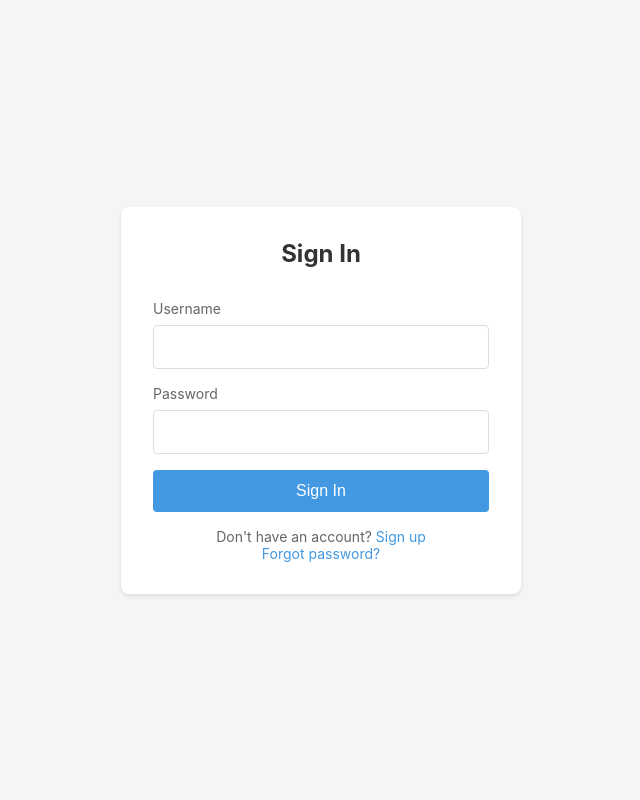
After one commit to phanhoang1366/DBLab-OneXWeb, a Django app: page /accounts/login/ in a window 1280 px wide. The commit adds this page. Shown: the whole page, without its empty margins (319-959 px from the left). Run offline with Django 5.2, Linux system fonts and the light colour scheme.

Commit message:
Implement user authentication with signup and login functionality; update database settings to use environment variables; enhance UI with a sticky header and improved styling.

```diff
--- a/onexweb/apps.py
+++ b/onexweb/apps.py
@@ -1,6 +1,6 @@
 from django.apps import AppConfig
 
-
+# Disclaimer: The name, "OneXWeb", is not affiliated with a certain gambling website or any other entity.
 class OnexwebConfig(AppConfig):
     default_auto_field = 'django.db.models.BigAutoField'
     name = 'onexweb'
--- a/onexweb/templates/onexweb/index.html
+++ b/onexweb/templates/onexweb/index.html
@@ -147,13 +147,13 @@
         <div class="user-actions" style="display: flex; align-items: center; gap: 10px; min-width: 120px; justify-content: flex-end;">
             {% if user.is_authenticated %}
                 <span style="margin-right: 8px;">Hi, {{ user.username }}</span>
-                <form method="post" style="display:inline;"><!-- action="% url 'logout' %" -->
+                <form method="post" style="display:inline;" action="{% url 'logout' %}">
                     {% csrf_token %}
                     <button type="submit" style="background: none; color: #007bff; border: none; cursor: pointer; padding: 0;">Logout</button>
                 </form>
             {% else %}
                 <a href="{% url 'login' %}">Login</a>
-                <a href="{% url 'register' %}">Register</a>
+                <a href="{% url 'signup' %}">Register</a>
             {% endif %}
         </div>
     </div>
--- /dev/null
+++ b/onexweb/templates/registration/login.html
@@ -0,0 +1,138 @@
+<!DOCTYPE html>
+<html lang="en">
+<head>
+    <meta charset="UTF-8">
+    <meta name="viewport" content="width=device-width, initial-scale=1.0">
+    <title>Sign In</title>
+    <style>
+        * {
+            margin: 0;
+            padding: 0;
+            box-sizing: border-box;
+        }
+
+        body {
+            font-family: -apple-system, BlinkMacSystemFont, 'Segoe UI', Roboto, Oxygen, Ubuntu, Cantarell, sans-serif;
+            background: #f5f5f5;
+            display: flex;
+            align-items: center;
+            justify-content: center;
+            min-height: 100vh;
+            padding: 1rem;
+        }
+
+        .form-container {
+            background: white;
+            padding: 2rem;
+            border-radius: 8px;
+            box-shadow: 0 2px 4px rgba(0, 0, 0, 0.1);
+            width: 100%;
+            max-width: 400px;
+        }
+
+        .form-title {
+            text-align: center;
+            margin-bottom: 2rem;
+            color: #333;
+            font-size: 1.5rem;
+        }
+
+        .form-group {
+            margin-bottom: 1rem;
+        }
+
+        .form-label {
+            display: block;
+            margin-bottom: 0.5rem;
+            color: #666;
+            font-size: 0.875rem;
+        }
+
+        .form-input {
+            width: 100%;
+            padding: 0.75rem;
+            border: 1px solid #ddd;
+            border-radius: 4px;
+            font-size: 1rem;
+            transition: border-color 0.2s;
+        }
+
+        .form-input:focus {
+            outline: none;
+            border-color: #4299e1;
+        }
+
+        .form-button {
+            width: 100%;
+            padding: 0.75rem;
+            background: #4299e1;
+            color: white;
+            border: none;
+            border-radius: 4px;
+            font-size: 1rem;
+            cursor: pointer;
+            transition: background 0.2s;
+        }
+
+        .form-button:hover {
+            background: #3182ce;
+        }
+
+        .form-footer {
+            margin-top: 1rem;
+            text-align: center;
+            font-size: 0.875rem;
+            color: #666;
+        }
+
+        .form-link {
+            color: #4299e1;
+            text-decoration: none;
+        }
+
+        .form-link:hover {
+            text-decoration: underline;
+        }
+
+        .error-message {
+            color: #e53e3e;
+            font-size: 0.875rem;
+            margin-top: 0.5rem;
+        }
+    </style>
+</head>
+<body>
+    <div class="form-container">
+        <h1 class="form-title">Sign In</h1>
+
+        <form method="POST">
+            {% csrf_token %}
+
+            {% if form.non_field_errors %}
+                <div class="error-message">
+                    {% for error in form.non_field_errors %}
+                        {{ error }}
+                    {% endfor %}
+                </div>
+            {% endif %}
+
+            <div class="form-group">
+                <label for="username" class="form-label">Username</label>
+                <input type="text" id="username" name="username" class="form-input" required>
+            </div>
+
+            <div class="form-group">
+                <label for="password" class="form-label">Password</label>
+                <input type="password" id="password" name="password" class="form-input" required>
+            </div>
+
+            <button type="submit" class="form-button">Sign In</button>
+        </form>
+
+        <div class="form-footer">
+            <p>Don't have an account? <a href="{% url 'signup' %}" class="form-link">Sign up</a></p>
+            <p><a href="{% url 'password_reset' %}" class="form-link">Forgot password?</a></p>
+        </div>
+    </div>
+</body>
+</html>
--- a/onexweb/urls.py
+++ b/onexweb/urls.py
@@ -1,11 +1,13 @@
 from django.conf import settings
 from django.conf.urls.static import static
-from django.urls import path
+from django.urls import include, path
 
 from . import views
 
 urlpatterns = [
     path("", views.IndexView.as_view(), name="index"),
+    path("accounts/", include("django.contrib.auth.urls")),  # new
+    path("accounts/signup/", views.SignUpView.as_view(), name="signup"),
     path("novel/<int:pk>/", views.NovelDetailView.as_view(), name="novel_detail"),
     path("search/", views.NovelListView.as_view(), name="novel_list"),
     path("authors/", views.AuthorListView.as_view(), name="author_list"),
@@ -13,4 +15,5 @@ urlpatterns = [
     path("genres/", views.GenreListView.as_view(), name="genre_list"),
     path("genres/<int:pk>/", views.GenreDetailView.as_view(), name="genre_detail"),
     path("novel/<int:novel_id>/chapters/<int:chapter_id>/", views.ChapterDetailView.as_view(), name="chapter_detail"),
+    path("novel/<int:novel_id>/rating/", views.RatingView.as_view(), name="rating"),
 ] + static(settings.MEDIA_URL, document_root=settings.MEDIA_ROOT)
```
Also changed, not shown: mysite/settings.py (+12 -5 lines), onexweb/templates/onexweb/novel_detail.html (+71 -4 lines), onexweb/templates/registration/signup.html (added, +200 -0 lines), onexweb/views.py (+20 -1 lines).
